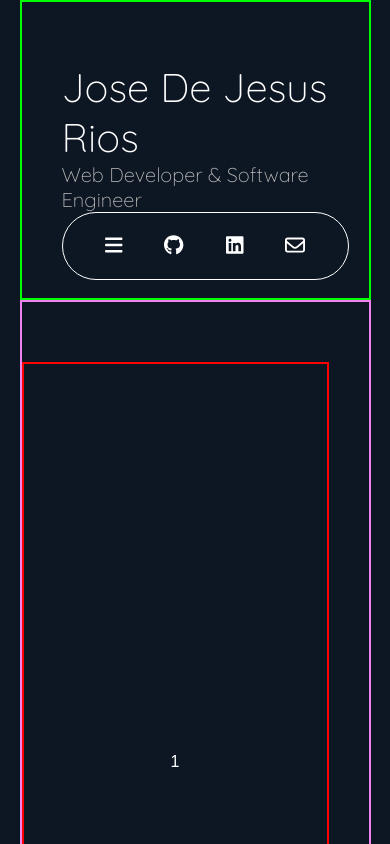
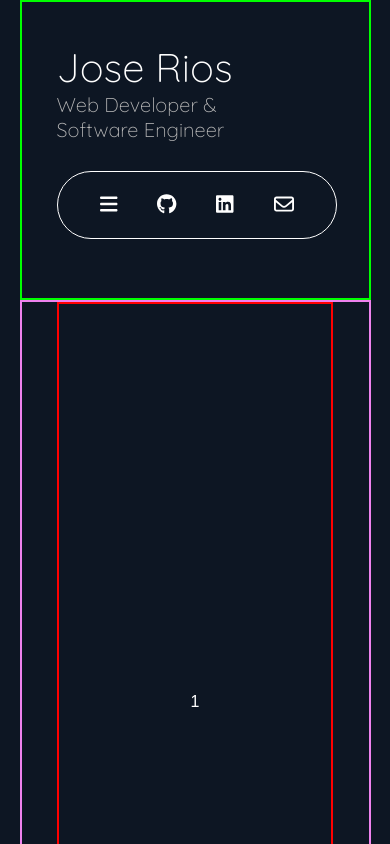
Before and after one commit to josedrios/portfolio-website, a React (Vite) app: page / in a window 390 px wide. Shown: the top 844 px of the page. Built offline with nearby package versions, Linux system fonts and the light colour scheme; the HTML template or start-up script is replaced by a standard one.

Commit message:
Added some responsiveness to header related elements (fullname-title and links-section)

```diff
--- a/src/App.jsx
+++ b/src/App.jsx
@@ -43,8 +43,9 @@ function App() {
       <div id='layout-container'>
         <header id="header-container">
           <div>
-            <h1 id='fullname-title'>Jose De Jesus Rios</h1>
-            <h2 id='job-title'>Web Developer & Software Engineer</h2>
+            <h1 class='fullname-title' id='longname'>Jose De Jesus Rios</h1>
+            <h1 class='fullname-title' id='shortname'>Jose Rios</h1>
+            <h2 id='job-title'>Web&nbsp;Developer & Software&nbsp;Engineer</h2>
           </div>
           <nav>
             <h3>
--- a/src/styles/layout/_header.scss
+++ b/src/styles/layout/_header.scss
@@ -2,8 +2,12 @@ header {
     border: 2px solid lime;
 }
 
-#fullname-title {
+.fullname-title {
     @include add-font($header-font, 40px, 300);
+}
+
+#shortname{
+    display: none;
 }
 
 #job-title {
@@ -51,6 +55,17 @@ nav {
 
 @media (max-width: 970px){
     #links-section{
+        margin: auto;
         max-width: 500px;
     }
 }
+
+@media (max-width: 510px) {
+    #longname{
+        display: none;
+    }
+
+    #shortname{
+        display: block;
+    }
+}
--- a/src/styles/layout/_layout.scss
+++ b/src/styles/layout/_layout.scss
@@ -41,6 +41,7 @@ main {
     header, main {
         //margin: 20px 0px 40px 0px;
         width: 100%;
+        padding: 40px 10% 30px 10%;
     }
 
     header {
@@ -49,6 +50,10 @@ main {
         min-height: 300px;
     }
 
+    main {
+        padding-top: 0;
+    }
+
     nav{
         display: none;
     }
```
